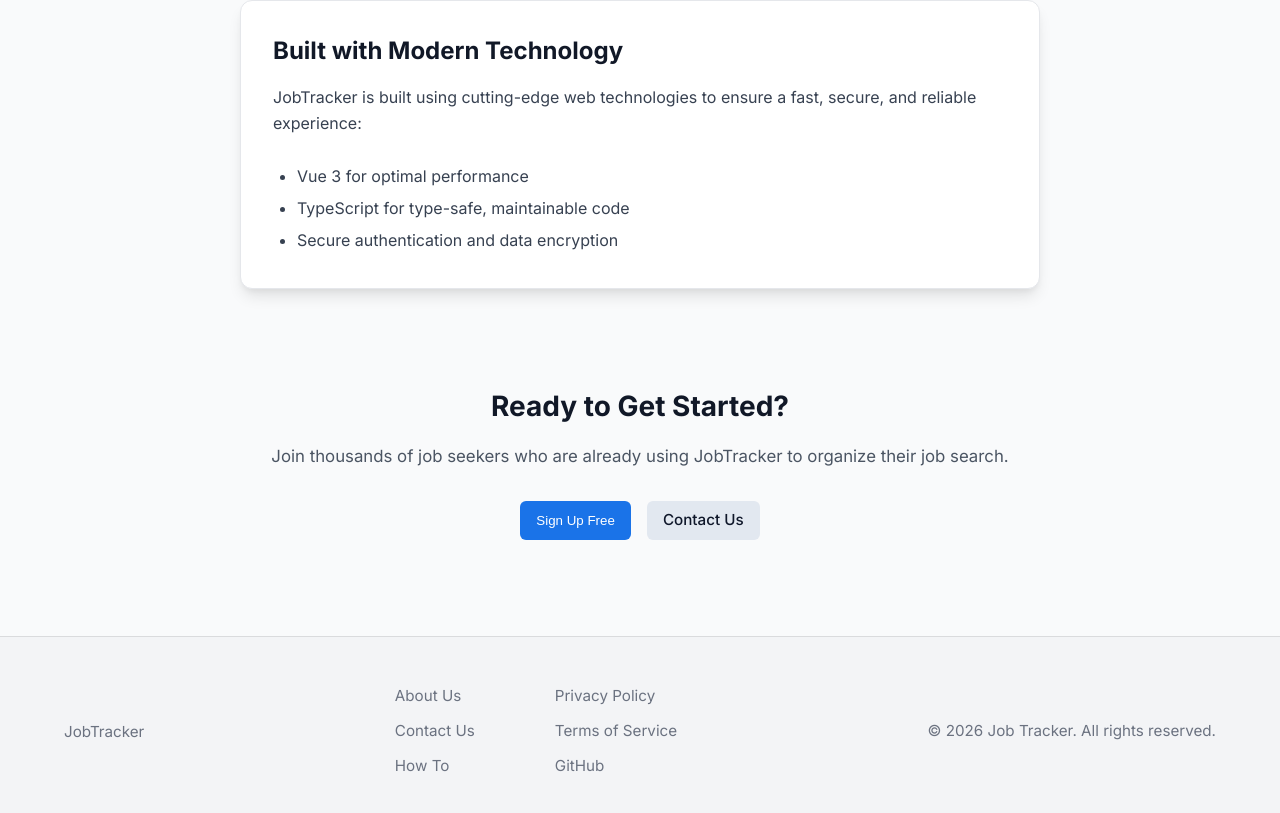
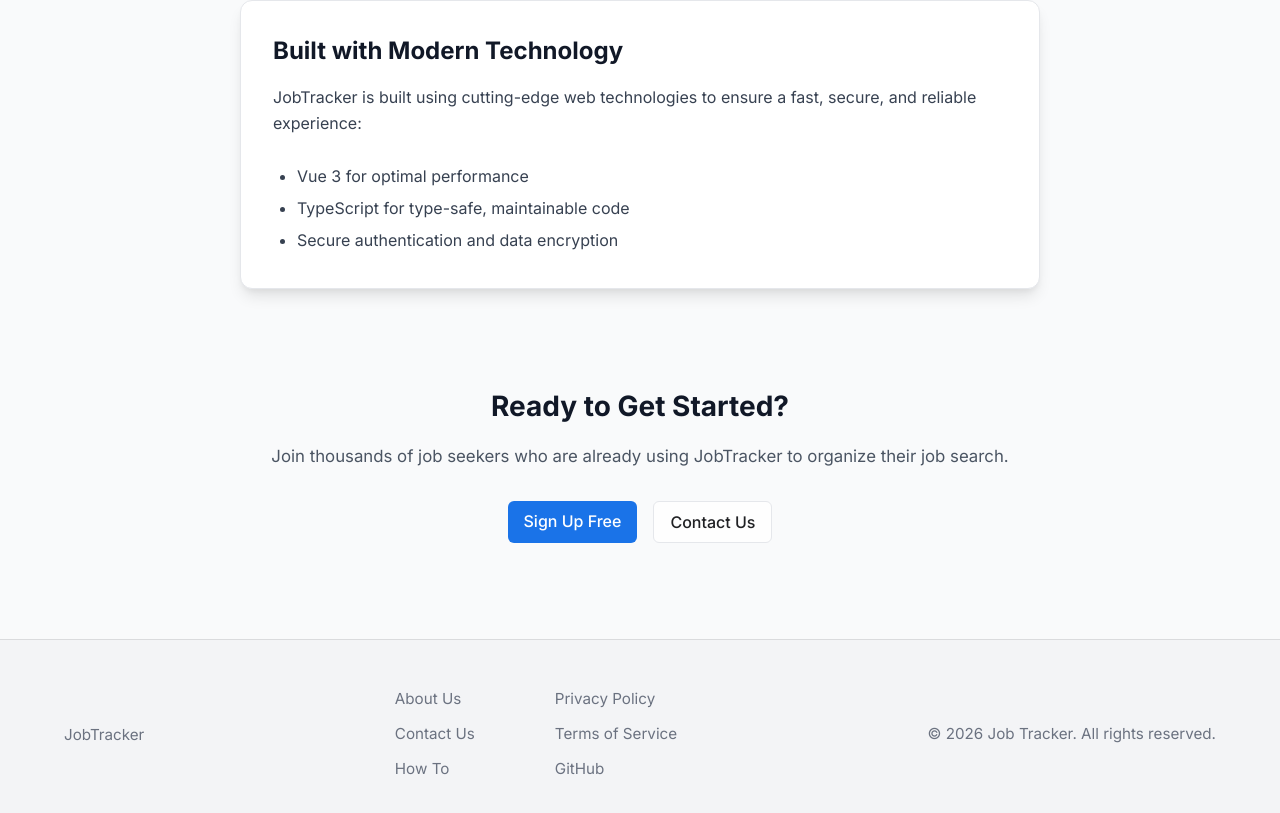
Before and after one commit to gefasim/job-tracker-frontend-vue, a Vue app: page /about in a window 1280 px wide. Shown: the part 1810-2623 px from the top of the page. Built offline with nearby package versions, Linux system fonts and the light colour scheme; the HTML template or start-up script is replaced by a standard one.

Commit message:
Hide Sign Up section on About page for authenticated user

```diff
--- a/src/pages/help/AboutView.vue
+++ b/src/pages/help/AboutView.vue
@@ -1,3 +1,9 @@
+<script setup lang="ts">
+import { useUser } from '@/stores/userStore'
+
+const { isAuthenticated } = useUser()
+</script>
+
 <template>
   <div class="about-page">
     <div class="about-container">
@@ -115,15 +121,15 @@
         </div>
       </section>
 
-      <section class="cta-section">
+      <section class="cta-section" v-if="!isAuthenticated">
         <h2>Ready to Get Started?</h2>
         <p>
           Join thousands of job seekers who are already using JobTracker to organize their job
           search.
         </p>
         <div class="cta-buttons">
-          <button class="btn-primary">Sign Up Free</button>
-          <RouterLink to="contact-us" class="btn-secondary">Contact Us</RouterLink>
+          <RouterLink to="/signup" class="btn-primary">Sign Up Free</RouterLink>
+          <RouterLink to="/contact-us" class="btn-outline">Contact Us</RouterLink>
         </div>
       </section>
     </div>
@@ -409,30 +415,4 @@ html.dark .cta-section p {
   justify-content: center;
   gap: 1rem;
 }
-
-.btn-secondary {
-  background-color: #e2e8f0;
-  border: none;
-  padding: 8px 16px;
-  border-radius: 6px;
-  font-weight: 500;
-  cursor: pointer;
-  color: #0f172a;
-  transition: background-color 0.2s;
-  font-size: 0.95rem;
-  text-decoration: none;
-}
-
-.btn-secondary:hover {
-  background-color: #cbd5e1;
-}
-
-html.dark .btn-secondary {
-  background-color: #334155;
-  color: #f8fafc;
-}
-
-html.dark .btn-secondary:hover {
-  background-color: #475569;
-}
 </style>
```
